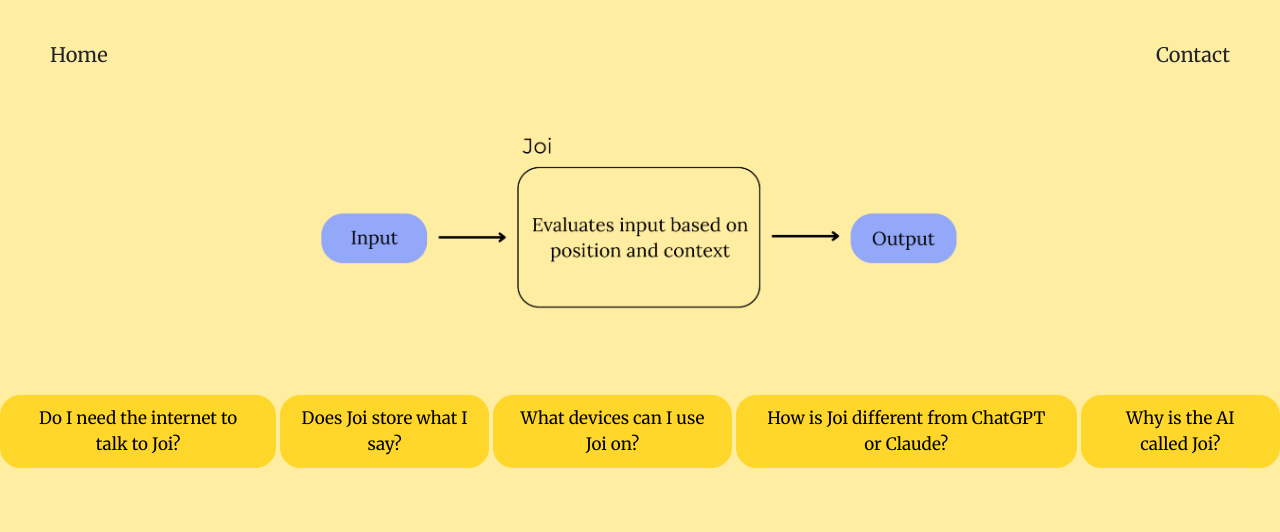
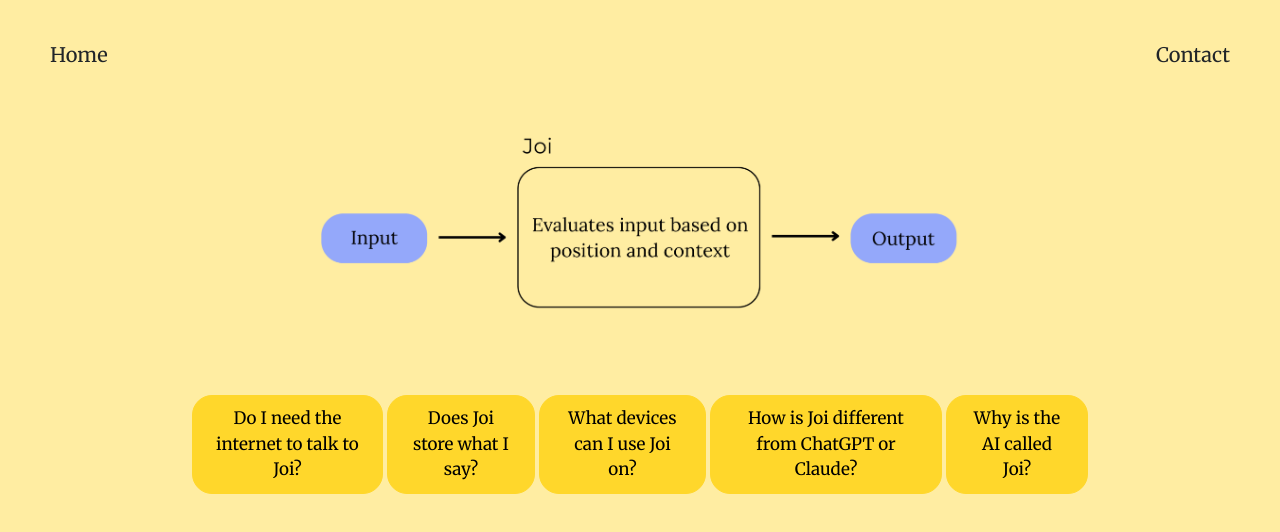
Before and after one commit to Mel-b3002fA/joiexpanded, a plain HTML site: page tutorial.html in a window 1280 px wide. Drawn offline with nearby package versions, Linux system fonts and the light colour scheme.

Commit message:
”push”

```diff
--- a/styles.css
+++ b/styles.css
@@ -222,6 +222,16 @@ a{
     max-width: 50vw;
 }
 
+.questions-container{
+    width: 100%;
+    display: flex;
+    justify-content: center;
+}
+
+.questions-subcontainer{
+    width: 70vw;
+}
+
 .questions-section{
     margin-top: 80px;
 }
@@ -234,6 +244,8 @@ a{
     font-size: 17px;
     padding: 10px 20px;
     border-radius: 20px;
+    display: flex;
+    align-items: center;
 }
 
 .btn2:hover{
--- a/tutorial.html
+++ b/tutorial.html
@@ -30,6 +30,8 @@
       </div>
     </section>
 
+    <div class="questions-container">
+      <div class="questions-subcontainer">
     <section class="questions-section">
       <div class="questions-wrapper">
       <p class="d-inline-flex gap-1">
@@ -81,6 +83,8 @@
       </div>
     </div>
     </section>
+  </div>
+  </div>
 
     <script src="https://cdn.jsdelivr.net/npm/bootstrap@5.3.3/dist/js/bootstrap.bundle.min.js" integrity="sha384-YvpcrYf0tY3lHB60NNkmXc5s9fDVZLESaAA55NDzOxhy9GkcIdslK1eN7N6jIeHz" crossorigin="anonymous"></script>
 
```
